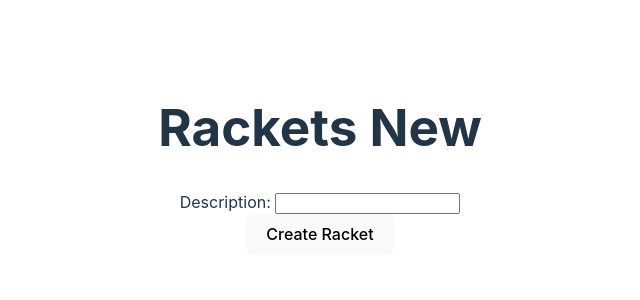
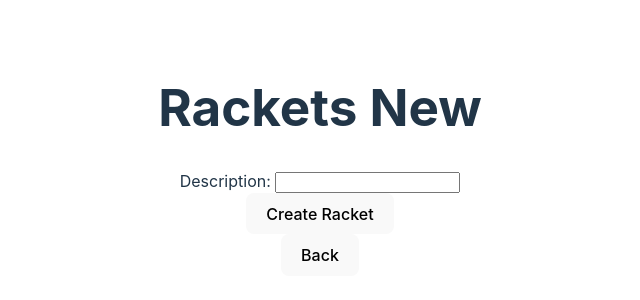
Before and after one commit to johnryanmal/tennis-frontend, a React (Vite) app: page /new in a window 1280 px wide. Shown: the part 240-540 px from the top of the page, without its empty margins (320-960 px from the left). Built offline with nearby package versions, Linux system fonts and the light colour scheme; no server answers.

Commit message:
add links between pages

```diff
--- a/src/RacketsIndex.jsx
+++ b/src/RacketsIndex.jsx
@@ -1,9 +1,14 @@
-import { RacketsIndexShow } from './RacketsIndexShow';
+import { Link } from 'react-router-dom'
+
+import { RacketsIndexShow } from './RacketsIndexShow'
 
 export function RacketsIndex(props) {
 	return (
 		<div>
 			<h1>Rackets Index</h1>
+			<Link to="/new">
+				<button>Make Racket</button>
+			</Link>
 			{props.rackets?.map((racket, index) => (
 				<RacketsIndexShow key={index} racket={racket} onSelect={props.onSelect}/>
 			))}
--- a/src/RacketsIndexShow.jsx
+++ b/src/RacketsIndexShow.jsx
@@ -1,3 +1,4 @@
+import { Link } from 'react-router-dom'
 
 export function RacketsIndexShow(props) {
 	const racket = props.racket
@@ -8,7 +9,9 @@
 			<p>Created at: {racket.created_at}</p>
 			<p>Updated at: {racket.updated_at}</p>
 			{racket.description && (<p>Description:<br/>{racket.description}</p>)}
-			<button onClick={() => props.onSelect(racket)}>Select</button>
+			<Link to="/show">
+				<button onClick={() => props.onSelect(racket)}>Select</button>
+			</Link>
 		</div>
 	)
 }
--- a/src/RacketsNew.jsx
+++ b/src/RacketsNew.jsx
@@ -1,4 +1,5 @@
 import axios from 'axios'
+import { Link } from 'react-router-dom'
 
 import { RacketsForm } from './RacketsForm'
 
@@ -22,7 +23,9 @@
 		<div>
 			<h1>Rackets New</h1>
 			<RacketsForm onSubmit={handleSubmit} submit='Create Racket'/>
+			<Link to="/">
+        <button>Back</button>
+      </Link>
 		</div>
-
 	)
 }
--- a/src/RacketsShow.jsx
+++ b/src/RacketsShow.jsx
@@ -1,3 +1,5 @@
+import { Link } from 'react-router-dom'
+
 import { RacketsDelete } from './RacketsDelete'
 import { RacketsEdit } from './RacketsEdit'
 
@@ -15,6 +17,9 @@
         <RacketsDelete racket={racket} onDelete={props.onDelete}/>
         <RacketsEdit racket={racket} onUpdate={props.onUpdate}/>
       </div>}
+      <Link to="/">
+        <button>Back</button>
+      </Link>
     </div>
   );
 }
```
